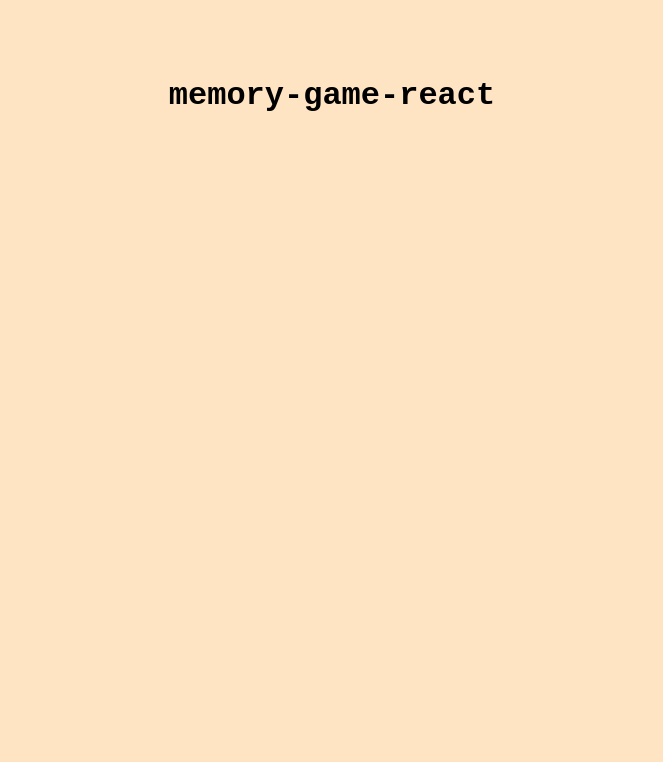
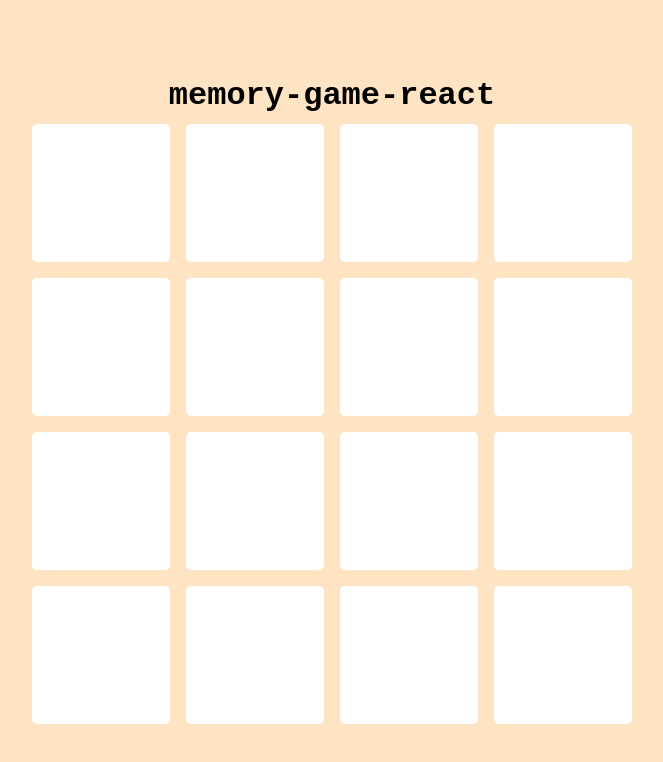
Before and after one commit to jovanatrajcheska/memory-game, a React (Create React App) app: page / in a window 1280 px wide. Shown: the top 762 px of the page, without its empty margins (308-971 px from the left). Built offline with nearby package versions, Linux system fonts and the light colour scheme.

Commit message:
Modify App.js

```diff
--- a/src/App.js
+++ b/src/App.js
@@ -1,11 +1,9 @@
-
-import Cards from "./components/Cards";
+import CardsProp from "./components/CardsProp";
 function App() {
   return (
     <div className="App">
-     <h1> memory-game-react</h1>
-     <Cards />
-
+      <h1> memory-game-react</h1>
+      <CardsProp />
     </div>
   );
 }
```
